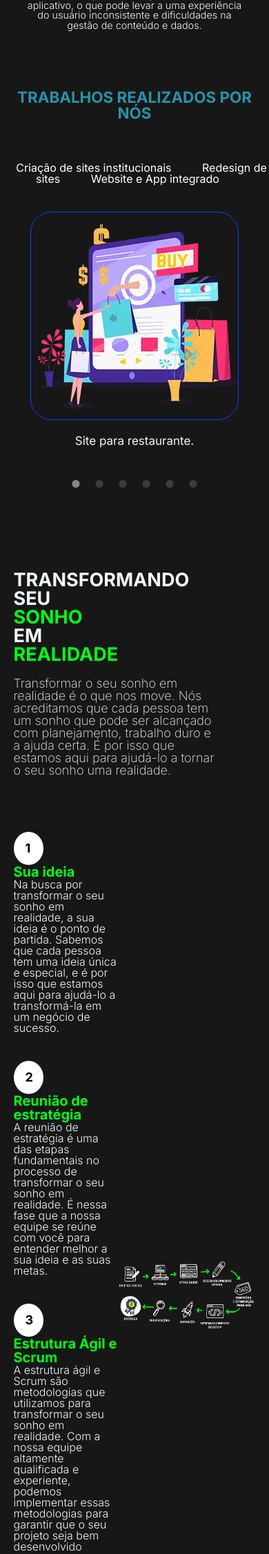
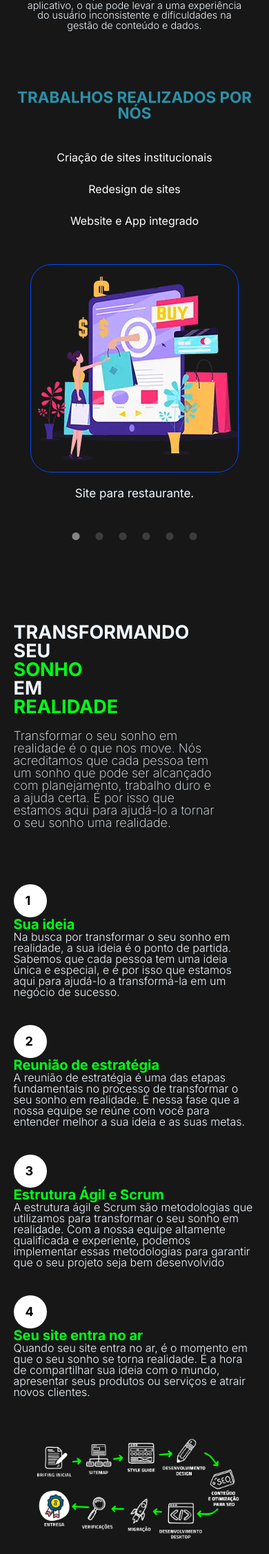
Before and after one commit to GustaSoier/agencia-ascensaodev, a PHP site: page / in a window 390 px wide; the page is wider, and only the part inside the window is pictured. Shown: the part 1193-3446 px from the top of that part at 69% size. Run offline with PHP 8.4, Linux system fonts and the light colour scheme.

Commit message:
Agência Ascensão Dev
Melhorei a parte responsiva.

```diff
--- a/css/estilo.css
+++ b/css/estilo.css
@@ -432,6 +432,10 @@
 .img-etapas{
     align-self: center;
     margin-top: 10%;
+}
+
+.imagem-etapas{
+    display: none;
 }
 
 /* #endregion etapas do site */
@@ -981,6 +985,7 @@
     .realizados h2{
     font-size: 1.4rem;
     margin-top: 50px;
+    margin-bottom: 30px;
 }
 
 .contServRealizados{
@@ -1007,11 +1012,14 @@
 }
 
 .linksServ{
-    display: block;
+    display: flex;
+    flex-direction: column;
 }
 
 .linksServ a{
     margin: 0;
+    display: flex;
+    flex-direction: column;
 }
 
 .linksServ a:hover{
@@ -1053,19 +1061,27 @@
 }
 
 .cont-etapas h2{
-    width: 6%;
+    width: 4%;
 }
 
-.cont-etapas img{
-    display: flex;
-    width: 200px;
+.img-etapas{
+    display: none;
+}
 
+.imagem-etapas{
+    display: block;
+}
+
+.imagem-etapas  img{
+    width: 300px;
+    margin: 15% 13% 0 13%;
 }
     /* #endregion responsive etapas*/
 
     /* #region responsive trabalhe conosco */
 .trabalheConosco div{
     width: 65%;
+    margin-top: 80px;
 }
     /* #endregion responsive trabalhe conosco */
 
@@ -1167,6 +1183,15 @@
 
 .cont-artigos div div div div div div{
     width: 100%;
+    height: 40%;
+}
+
+.slide-blog{
+    width: 100%;
+}
+
+.slide-blog div{
+    width: 100%;
 }
 
 .slick-next:before {
@@ -1177,14 +1202,6 @@
     display: none;
 }
 
-.slide-blog{
-    width: 100%;
-}
-
-.slide-blog div{
-    width: 100%;
-}
-
 .cookies{
     right: 5%;
 }
@@ -1193,6 +1210,7 @@
     display: none;
     right: 5%;
 }
+
     /* #endregion responsive blog */
 
     /* #region responsive rodapé */
--- a/index.html
+++ b/index.html
@@ -40,7 +40,7 @@
                     <li><a href="#">Serviços</a></li>
                     <span class="linha"></span>
 
-                    <li><a href="#">Projetos feitos</a></li>
+                    <li><a href="#">Portfólio</a></li>
                     <span class="linha"></span>
 
                     <li><a href="#">Avaliações</a></li>
@@ -208,7 +208,11 @@
                 </div>
         </section>
 <!-- aqui começa a parte de trabalhe conosco -->
+<div class="imagem-etapas">
+    <img src="img/etapas.png" alt="Etapas até o site pronto">
+</div>
         <section class="trabalheConosco site">
+
             <div>
                 <h2>Interessados em trabalhar conosco entre em contato</h2>
                 <h3>Inscreva-se abaixo para receber notícias diariamente</h3>
--- a/js/script.js
+++ b/js/script.js
@@ -72,7 +72,7 @@
       }
     },
     {
-      breakpoint: 400,
+      breakpoint: 380,
       settings: {
         slidesToShow: 1,
         slidesToScroll: 1
```
